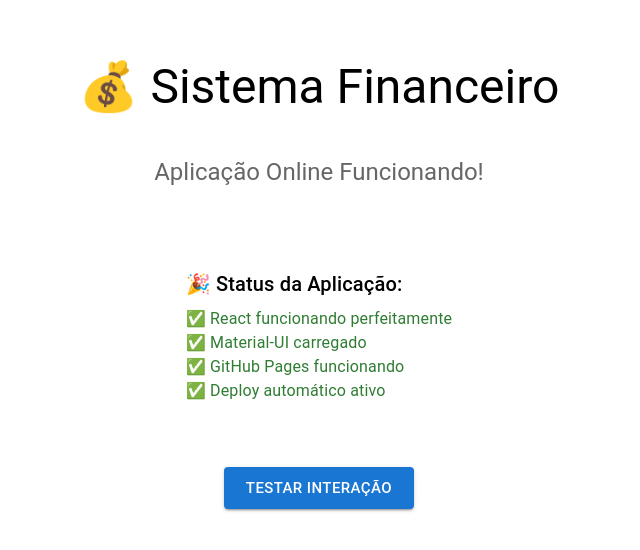
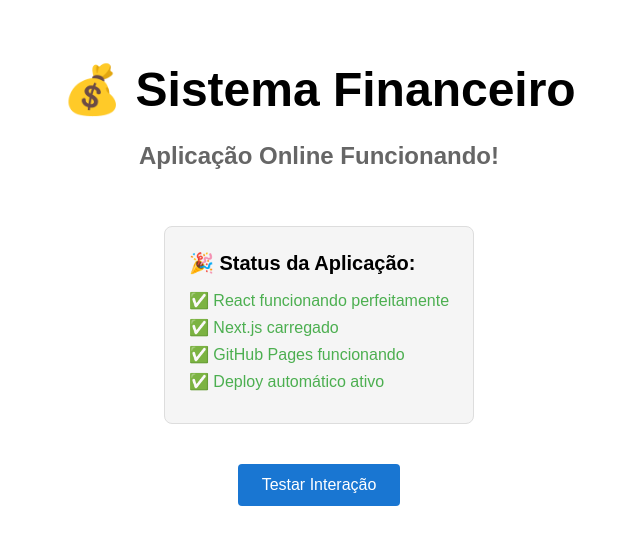
Before and after one commit to RobertoCosta33/financeiro, a Next.js app: page / in a window 1280 px wide. Shown: the part 116-666 px from the top of the page, without its empty margins (321-961 px from the left). Built offline with nearby package versions, Linux system fonts and the light colour scheme.

Commit message:
Pure HTML version to isolate rendering issues

```diff
--- a/src/app/page.tsx
+++ b/src/app/page.tsx
@@ -1,53 +1,63 @@
-'use client';
-
-import React from 'react';
-import { Box, Typography, Button } from '@mui/material';
-
 export default function Home() {
   return (
-    <Box sx={{
+    <div style={{
       display: 'flex',
       justifyContent: 'center',
       alignItems: 'center',
       minHeight: '100vh',
       flexDirection: 'column',
-      gap: 3,
-      p: 3
+      gap: '24px',
+      padding: '24px',
+      fontFamily: 'Arial, sans-serif'
     }}>
-      <Typography variant="h3" component="h1" gutterBottom>
+      <h1 style={{ fontSize: '48px', margin: 0 }}>
         💰 Sistema Financeiro
-      </Typography>
+      </h1>
 
-      <Typography variant="h5" color="text.secondary" textAlign="center">
+      <h2 style={{ fontSize: '24px', color: '#666', margin: 0, textAlign: 'center' }}>
         Aplicação Online Funcionando!
-      </Typography>
+      </h2>
 
-      <Box sx={{ mt: 4, p: 3, bgcolor: 'background.paper', borderRadius: 2, maxWidth: 400 }}>
-        <Typography variant="h6" gutterBottom>
+      <div style={{
+        marginTop: '32px',
+        padding: '24px',
+        backgroundColor: '#f5f5f5',
+        borderRadius: '8px',
+        maxWidth: '400px',
+        border: '1px solid #ddd'
+      }}>
+        <h3 style={{ fontSize: '20px', margin: '0 0 16px 0' }}>
           🎉 Status da Aplicação:
-        </Typography>
-        <Typography variant="body1" color="success.main">
+        </h3>
+        <p style={{ color: '#4caf50', margin: '8px 0' }}>
           ✅ React funcionando perfeitamente
-        </Typography>
-        <Typography variant="body1" color="success.main">
-          ✅ Material-UI carregado
-        </Typography>
-        <Typography variant="body1" color="success.main">
+        </p>
+        <p style={{ color: '#4caf50', margin: '8px 0' }}>
+          ✅ Next.js carregado
+        </p>
+        <p style={{ color: '#4caf50', margin: '8px 0' }}>
           ✅ GitHub Pages funcionando
-        </Typography>
-        <Typography variant="body1" color="success.main">
+        </p>
+        <p style={{ color: '#4caf50', margin: '8px 0' }}>
           ✅ Deploy automático ativo
-        </Typography>
-      </Box>
+        </p>
+      </div>
 
-      <Button
-        variant="contained"
-        size="large"
+      <button
+        style={{
+          marginTop: '16px',
+          padding: '12px 24px',
+          fontSize: '16px',
+          backgroundColor: '#1976d2',
+          color: 'white',
+          border: 'none',
+          borderRadius: '4px',
+          cursor: 'pointer'
+        }}
         onClick={() => alert('🎉 Interação funcionando perfeitamente!')}
-        sx={{ mt: 2 }}
       >
         Testar Interação
-      </Button>
-    </Box>
+      </button>
+    </div>
   );
 }
```
